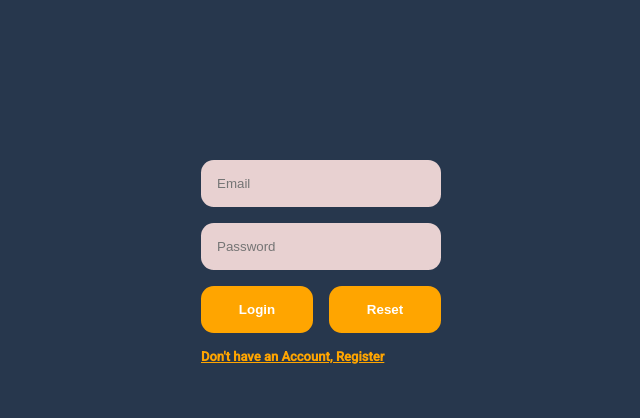
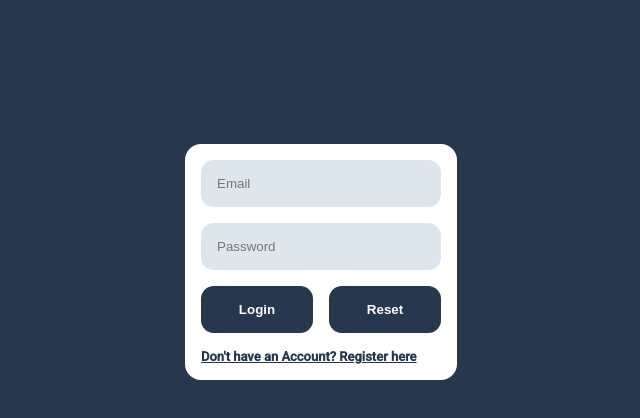
Before and after one commit to navneet-v-maurya/organizeme-client, a React (Create React App) app: page /auth in a window 1280 px wide. Shown: the top 418 px of the page, without its empty margins (327-967 px from the left). Built offline with nearby package versions, Linux system fonts and the light colour scheme.

Commit message:
Auth fix

```diff
--- a/src/components/screens/auth/Auth.css
+++ b/src/components/screens/auth/Auth.css
@@ -3,15 +3,18 @@
 width: 15rem;
 margin-top: 10%;
 margin-left: 40%;
+background-color: white;
 }
 
 .auth-button{
 width: 50%;
+background-color: rgb(39, 55, 77);
 }
+
 
 .auth-p{
     cursor: pointer;
-    color: orange;
+    color: rgb(39, 55, 77);
     text-decoration: underline;
     font-weight: bold;
 }
--- a/src/components/screens/auth/Auth.tsx
+++ b/src/components/screens/auth/Auth.tsx
@@ -127,8 +127,8 @@ const Auth: React.FC<MyProps> = (props) => {
 
       <p className="auth-p" onClick={() => setIsLogin(!isLogin)}>
         {isLogin
-          ? "Don't have an Account, Register"
-          : "Already have an Account, Login"}
+          ? "Don't have an Account? Register here"
+          : "Already have an Account? Login here"}
       </p>
     </div>
   );
--- a/src/index.css
+++ b/src/index.css
@@ -23,7 +23,7 @@ h4{
 }
 
 .input{
-    background-color: rgb(232, 209, 209);
+    background-color: rgb(221, 230, 237);
     padding: 1rem;
     outline: none;
     border-radius: 0.8rem;
@@ -42,9 +42,9 @@ h4{
 }
 
 .button:hover{
-    color: orange;
-    background-color: white;
-    border: 1px solid orange;
+    color: white;
+    background-color: rgb(82, 109, 130);
+
 
 }
 
```
